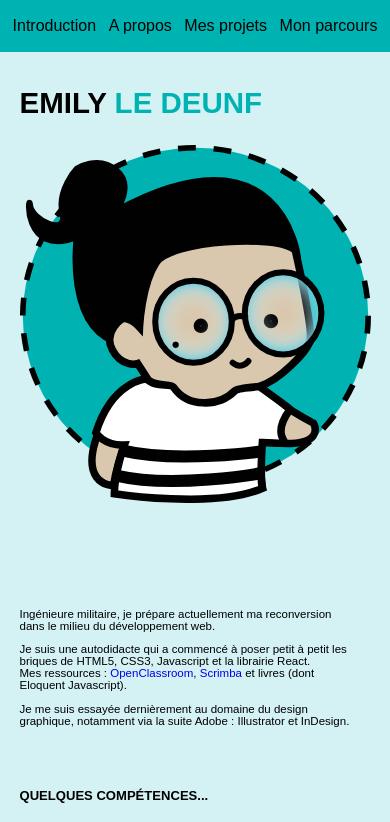
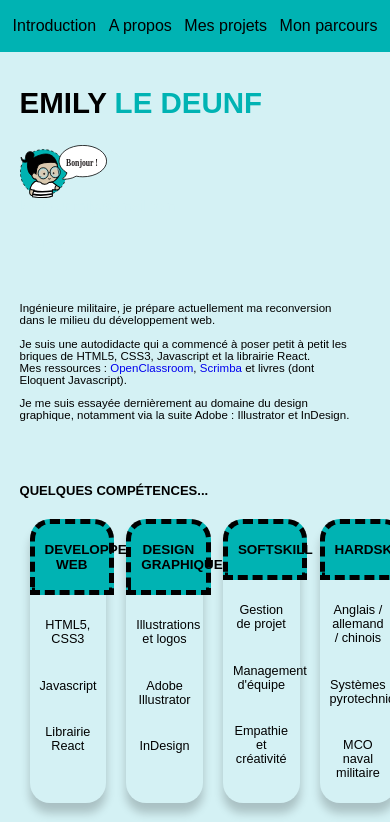
Before and after one commit to Emlych/eledeunf, a React (Create React App) app: page / in a window 390 px wide. Shown: the top 822 px of the page. Built offline with nearby package versions, Linux system fonts and the light colour scheme.

Commit message:
Modify intro for phone screen

```diff
--- a/src/components/intro.css
+++ b/src/components/intro.css
@@ -30,13 +30,14 @@
     max-width: 5%;
 }
 
-#intro-profilpic {
+.img #intro-profilpic {
     visibility: hidden;
 }
 
 @media screen and (max-width:1280px) {
     #intro-profilpic {
         visibility: visible;
+        max-width: 25%;
     }
 
 }
--- a/src/components/intro.js
+++ b/src/components/intro.js
@@ -8,7 +8,7 @@ export default class Introduction extends Component {
         return (
             <div id="home" className="intro-body">
                 <h1 className="intro-h1">Emily <span>LE DEUNF</span></h1>
-                <img src='./images/profilePic.svg' alt="profil Emily" id='intro-profilpic'/>
+                <img src='./images/mobile_intro.svg' alt="profil Emily" id='intro-profilpic'/>
                 <a href="mailto:lagreouemily@gmail.com">lagreouemily@gmail.com</a>
                 <p className="intro-cv">
                     <a href="https://drive.google.com/file/d/1X6EQ9rDo6J5KLqE6ZbBgVoIkndnP3ZAS/view?usp=sharing" target="_blank" rel="noopener noreferrer">
```
Also changed, not shown: public/images/bulle.svg (added), public/images/mobile_intro.svg (added).
